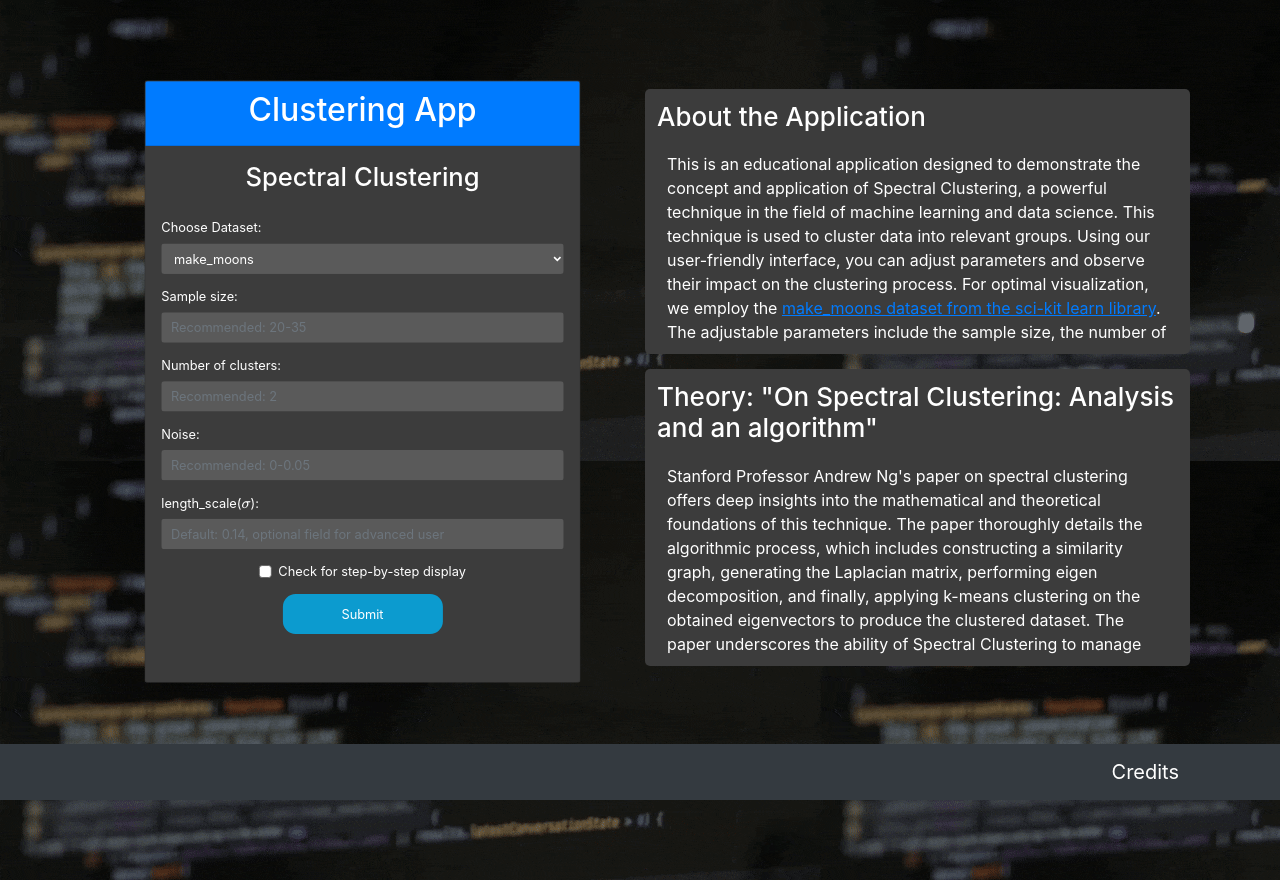
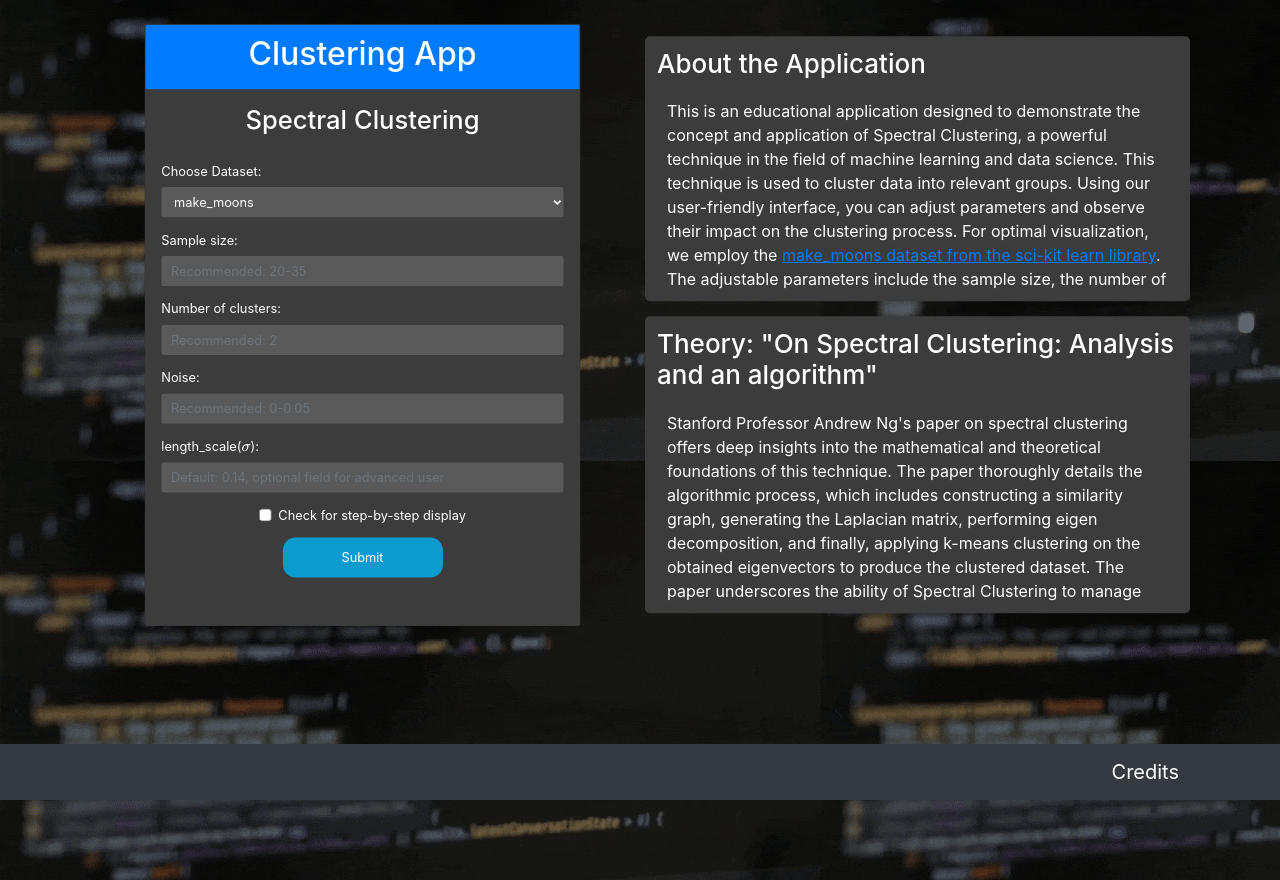
Before and after one commit to Tony-beeper/Spectral_clustering_app, a Flask app: page / in a window 1280 px wide. Run offline with Flask 3, Linux system fonts and the light colour scheme; some libraries are stand-ins or nearby versions.

Commit message:
Style fix

```diff
--- a/app/static/css/index.css
+++ b/app/static/css/index.css
@@ -90,12 +90,13 @@ footer .navbar-brand:hover {
   flex: 1;
   max-width: calc(50% - 10px);
   margin: 5px;
+  transform: translateY(-7.5%);
 }
 .content-right {
   flex: 1;
   max-width: calc(50% - 10px);
   margin: 5px;
-  transform: translateY(8.5%);
+  transform: translateY(1.5%);
 }
 
 @media (max-width: 992px) {
```
